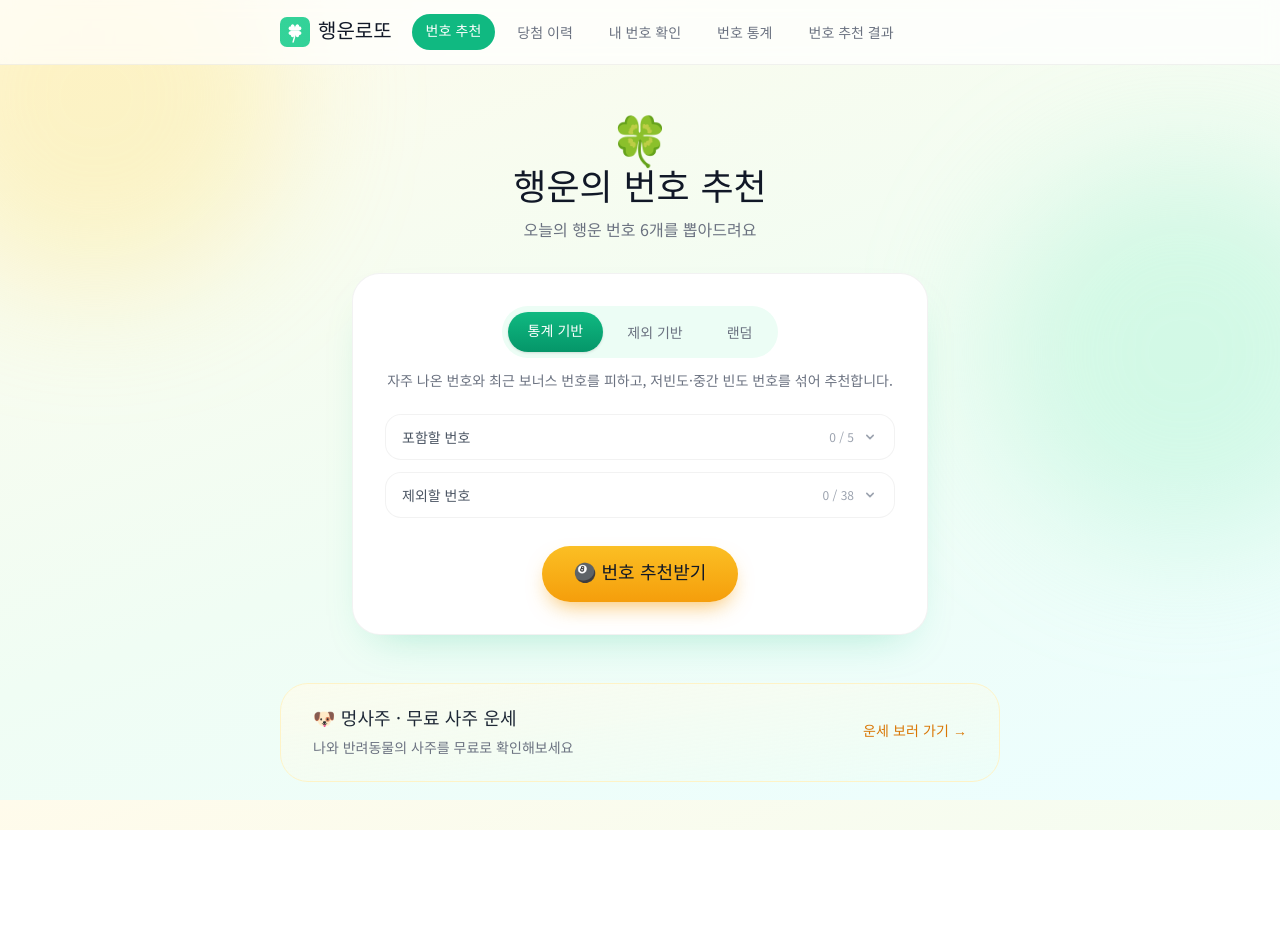
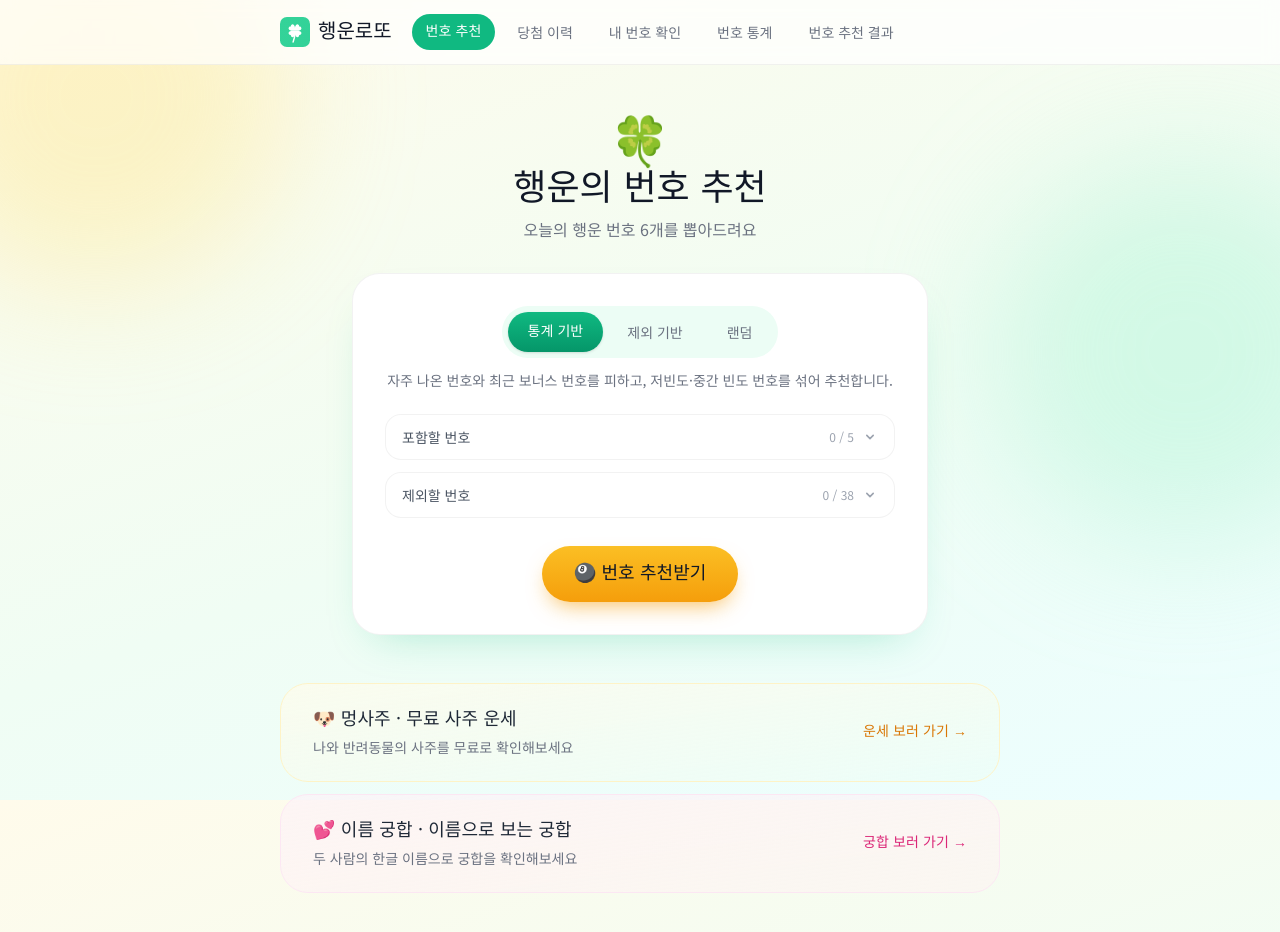
Before and after one commit to kimbj07/lotto, a Next.js app in the folder lotto-next/: page / in a window 1280 px wide. Shown: the top 932 px of the page. Before the commit the page ends 830 px from the top, so only its background shows below. Built offline with nearby package versions, Linux system fonts and the light colour scheme; no server answers.

Commit message:
feat: add 이름 궁합(gunghap) promo banner alongside mengsaju

```diff
--- a/lotto-next/components/PromoBanner.tsx
+++ b/lotto-next/components/PromoBanner.tsx
@@ -1,25 +1,55 @@
+const BANNERS = [
+  {
+    href: 'https://mengsaju.vercel.app/',
+    ariaLabel: '멍사주 — 무료 사주 운세 사이트를 새 탭에서 엽니다',
+    title: '🐶 멍사주 · 무료 사주 운세',
+    description: '나와 반려동물의 사주를 무료로 확인해보세요',
+    cta: '운세 보러 가기 →',
+    cardClassName:
+      'border-amber-100 bg-gradient-to-br from-amber-50/70 to-emerald-50/50 hover:shadow-amber-200/50 hover:border-amber-200',
+    ctaClassName: 'text-amber-600 group-hover:text-amber-700',
+  },
+  {
+    href: 'https://gunghap-three.vercel.app',
+    ariaLabel: '이름 궁합 — 이름으로 보는 궁합 테스트를 새 탭에서 엽니다',
+    title: '💕 이름 궁합 · 이름으로 보는 궁합',
+    description: '두 사람의 한글 이름으로 궁합을 확인해보세요',
+    cta: '궁합 보러 가기 →',
+    cardClassName:
+      'border-pink-100 bg-gradient-to-br from-pink-50/70 to-rose-50/50 hover:shadow-pink-200/50 hover:border-pink-200',
+    ctaClassName: 'text-pink-600 group-hover:text-pink-700',
+  },
+]
+
 export default function PromoBanner() {
   return (
+    <div className="flex flex-col gap-3">
+      {BANNERS.map((banner) => (
         <a
-      href="https://mengsaju.vercel.app/"
+          key={banner.href}
+          href={banner.href}
           target="_blank"
           rel="noopener noreferrer"
-      aria-label="멍사주 — 무료 사주 운세 사이트를 새 탭에서 엽니다"
-      className="group block w-full rounded-[1.75rem] border border-amber-100 bg-gradient-to-br from-amber-50/70 to-emerald-50/50 px-6 py-5 sm:px-8 sm:py-6 transition-all duration-200 hover:-translate-y-0.5 hover:shadow-lg hover:shadow-amber-200/50 hover:border-amber-200"
+          aria-label={banner.ariaLabel}
+          className={`group block w-full rounded-[1.75rem] border px-6 py-5 sm:px-8 sm:py-6 transition-all duration-200 hover:-translate-y-0.5 hover:shadow-lg ${banner.cardClassName}`}
         >
           <div className="flex items-center justify-between gap-4">
             <div className="flex flex-col gap-1 min-w-0">
               <p className="font-display text-lg text-gray-800 leading-snug">
-            🐶 멍사주 · 무료 사주 운세
+                {banner.title}
               </p>
               <p className="text-sm text-gray-500 truncate">
-            나와 반려동물의 사주를 무료로 확인해보세요
+                {banner.description}
               </p>
             </div>
-        <span className="shrink-0 font-display text-sm text-amber-600 group-hover:text-amber-700 transition-colors whitespace-nowrap">
-          운세 보러 가기 →
+            <span
+              className={`shrink-0 font-display text-sm transition-colors whitespace-nowrap ${banner.ctaClassName}`}
+            >
+              {banner.cta}
             </span>
           </div>
         </a>
+      ))}
+    </div>
   )
 }
```
Lines whose indentation alone changed are shown as unchanged.
